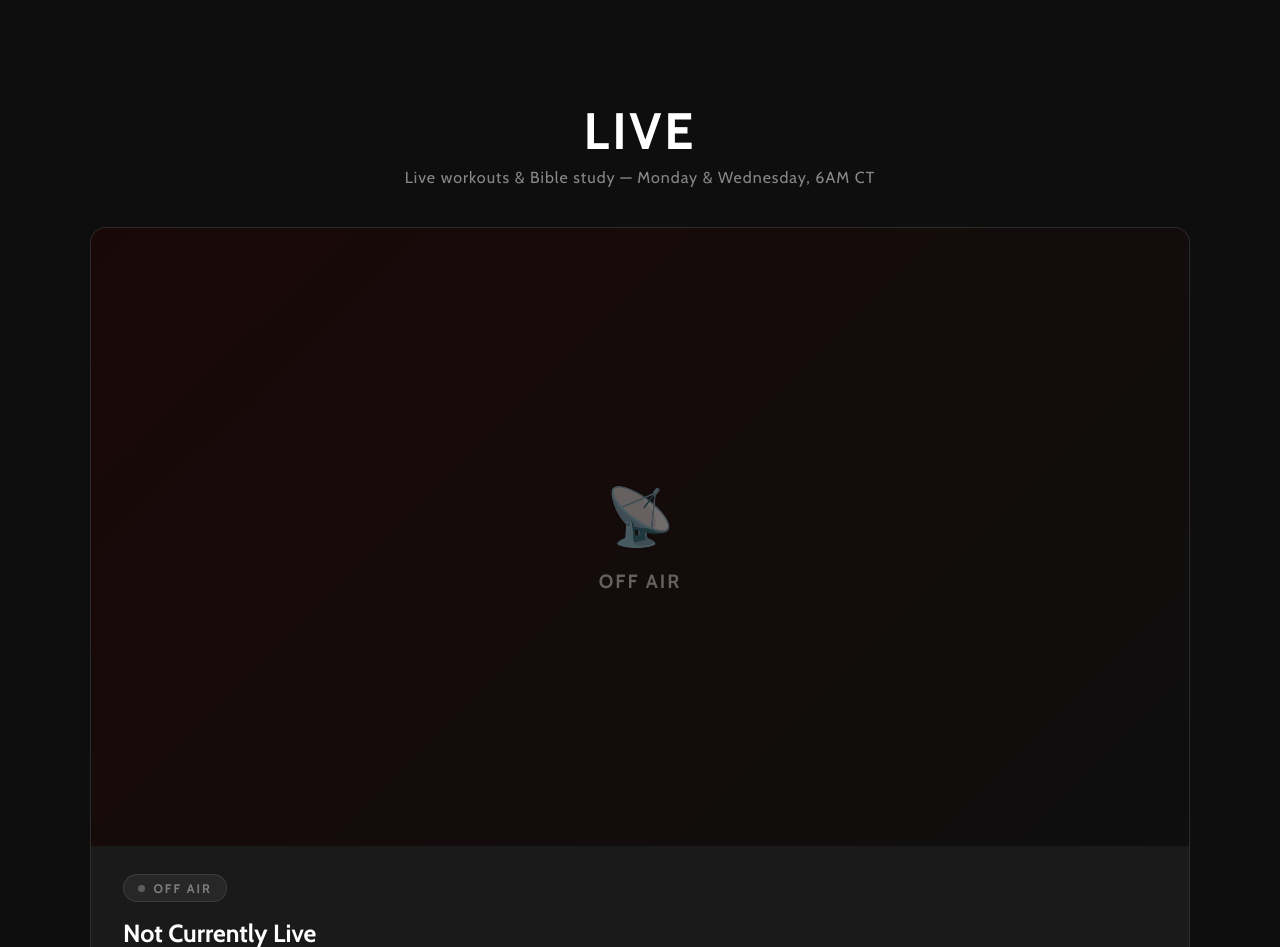
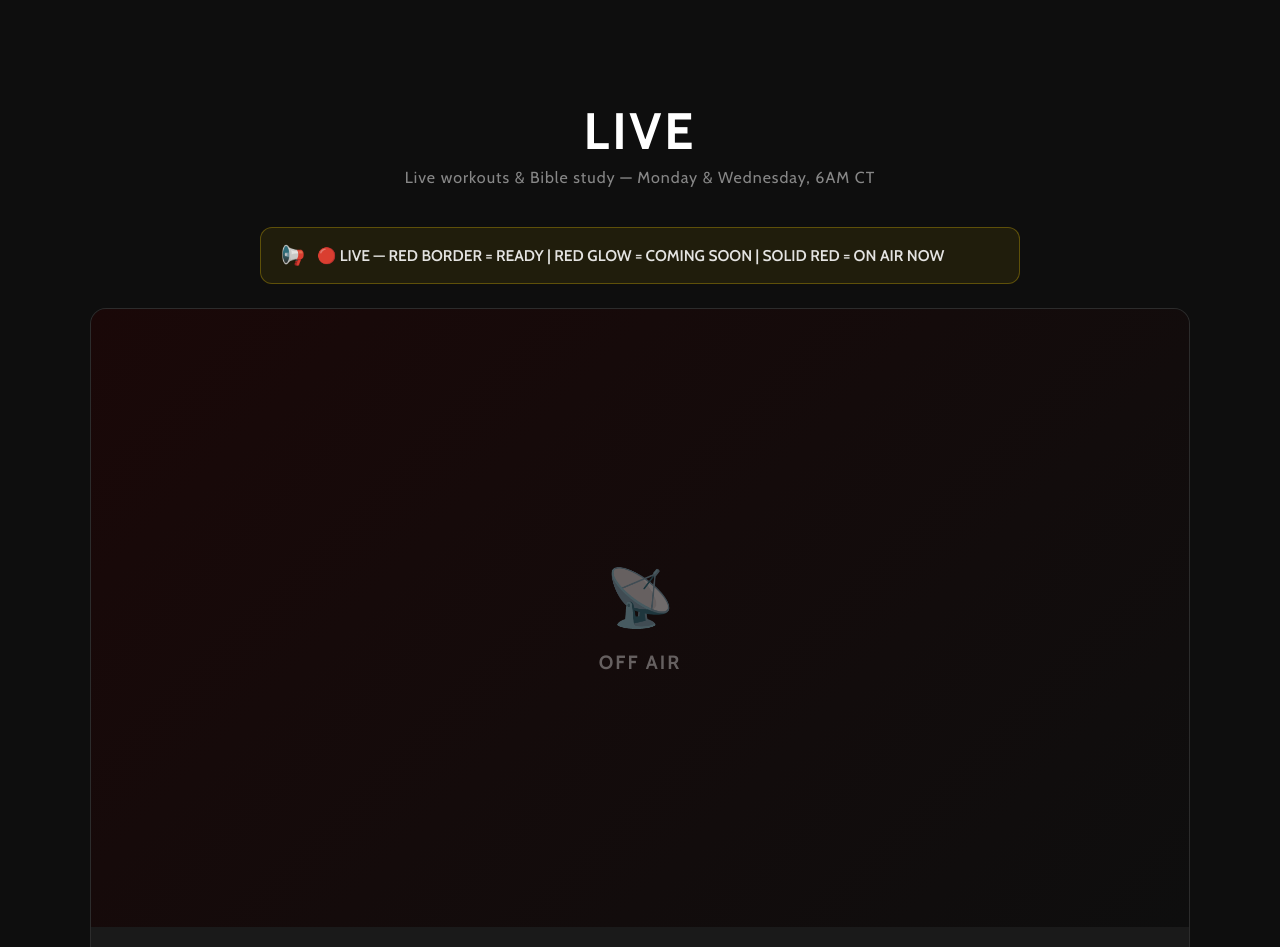
Before and after one commit to wmratliff-1969/train4life-website, a Flask app: page /live in a window 1280 px wide. Shown: the part 60-1007 px from the top of the page. Run offline with Flask 3, Linux system fonts and the light colour scheme; some libraries are stand-ins or nearby versions.

Commit message:
Add custom message banner and live countdown polling to live.html
- Custom message banner: shown at top of page when Jeff sets a
  message in admin/live. Server-rendered on load, then refreshed
  every 15s from /api/live-status so it updates without reload.
- Countdown timer: already existed for countdown state; polling
  now also starts/restarts the clock if countdown_to changes
  while the member has the page open.

Co-Authored-By: Claude Sonnet 4.6 <noreply@anthropic.com>

```diff
--- a/templates/live.html
+++ b/templates/live.html
@@ -195,6 +195,19 @@
   }
   .btn-notify:hover { background: rgba(229,62,62,0.22); }
 
+  /* ── Custom message banner ── */
+  .custom-msg-banner {
+    width: 100%; max-width: 760px;
+    background: rgba(255, 210, 0, 0.08);
+    border: 1px solid rgba(255, 210, 0, 0.28);
+    border-radius: 12px;
+    padding: 0.85rem 1.25rem;
+    margin-bottom: 1.5rem;
+    display: flex; align-items: center; gap: 0.75rem;
+    font-size: 0.97rem; font-weight: 600;
+    color: rgba(255,255,255,0.88); line-height: 1.45;
+  }
+
   @media (max-width: 800px) {
     .live-layout { flex-direction: column; }
     .live-chat-panel { width: 100%; height: 360px; }
@@ -315,6 +328,12 @@
     {% endif %}
   </div>
   {% endif %}
+
+  <!-- Custom message banner — shown when Jeff sets a message in admin/live -->
+  <div class="custom-msg-banner" id="custom-msg-banner" style="{% if not live_status_message %}display:none;{% endif %}">
+    <span style="font-size:1.2rem;flex-shrink:0;">📢</span>
+    <span id="custom-msg-text">{{ live_status_message or '' }}</span>
+  </div>
 
   <div class="live-layout">
 
@@ -487,6 +506,60 @@ _tick();setInterval(_tick,1000);
 
 function handleNotify(e){e.preventDefault();document.getElementById('notifyForm').style.display='none';document.getElementById('notify-success').style.display='block';}
 
+// ── Poll /api/live-status for message + countdown updates ──
+(function(){
+  var _cdTarget = null;
+  var _cdInterval = null;
+
+  function startCountdown(isoStr) {
+    var t = new Date(isoStr);
+    var cl = document.getElementById('page-countdown');
+    var sb = document.getElementById('page-countdown-sub');
+    if (!cl) return;
+    if (_cdInterval) clearInterval(_cdInterval);
+    function tick() {
+      var d = t - new Date();
+      if (d <= 0) {
+        if (cl) cl.textContent = 'LIVE NOW!';
+        if (sb) sb.textContent = 'The show has started — join now!';
+        clearInterval(_cdInterval); return;
+      }
+      var h = Math.floor(d/3600000), m = Math.floor((d%3600000)/60000), s = Math.floor((d%60000)/1000);
+      if (cl) cl.textContent = h+':'+String(m).padStart(2,'0')+':'+String(s).padStart(2,'0');
+      var p=[]; if(h>0)p.push(h+(h===1?' hour':' hours')); if(m>0)p.push(m+(m===1?' minute':' minutes')); if(h===0&&s>0)p.push(s+' seconds');
+      if (sb) sb.textContent = p.join(', ') + ' until showtime';
+    }
+    _cdInterval = setInterval(tick, 1000); tick();
+  }
+
+  function applyUpdate(d) {
+    // Custom message banner
+    var banner = document.getElementById('custom-msg-banner');
+    var msgEl  = document.getElementById('custom-msg-text');
+    if (banner && msgEl) {
+      var msg = (d.message || '').trim();
+      msgEl.textContent = msg;
+      banner.style.display = msg ? 'flex' : 'none';
+    }
+    // Countdown: start/restart if target changed
+    if (d.status === 'countdown' && d.countdown_to) {
+      if (d.countdown_to !== _cdTarget) {
+        _cdTarget = d.countdown_to;
+        startCountdown(d.countdown_to);
+      }
+    }
+  }
+
+  function poll() {
+    fetch('/api/live-status')
+      .then(function(r){ return r.json(); })
+      .then(applyUpdate)
+      .catch(function(){});
+  }
+  poll();
+  setInterval(poll, 15000);
+})();
+
 // ── View mode switching ──
 (function(){
   var currentMode = 'default';
```
